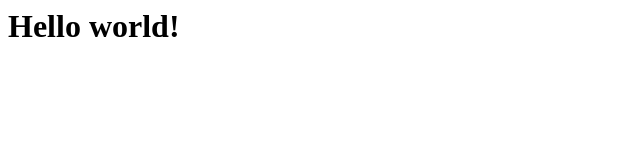
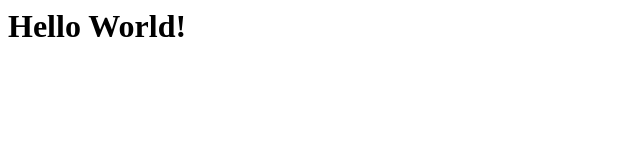
Before and after one commit to AllSeasons1867/pragmatic-portfolio, a website: page index.html in a window 1280 px wide. Shown: the full height of the page, 0-640 px from the left. Drawn offline with Linux system fonts and the light colour scheme.

Commit message:
upper case w

```diff
--- a/index.html
+++ b/index.html
@@ -1 +1 @@
-<h1>Hello world!</h1>
+<h1>Hello World!</h1>
```
